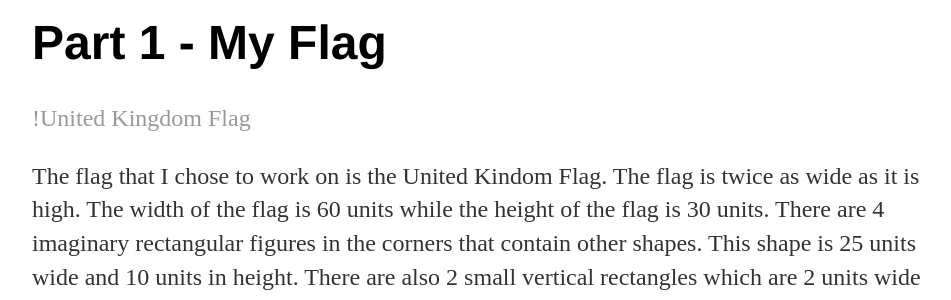
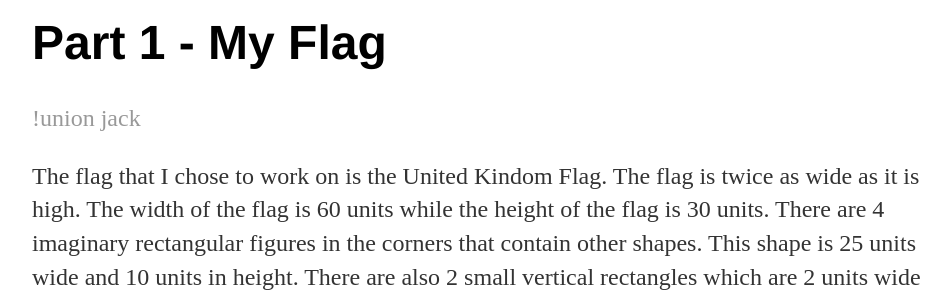
Before and after one commit to Jerimyp1996/Jerimyp1996.github.io, a Jekyll site: the page built from _posts/2018-12-07-weekly-reflection.md, in a window 1280 px wide. Shown: the part 248-548 px from the top of the page, without its empty margins (160-1111 px from the left). Built offline with Jekyll 4.4.1, drawn with Linux system fonts in a browser that asks for light colours.

Commit message:
Update 2018-12-07-weekly-reflection.md

```diff
--- a/_posts/2018-12-07-weekly-reflection.md
+++ b/_posts/2018-12-07-weekly-reflection.md
@@ -7,6 +7,6 @@
 # Part 1 - My Flag
 
 
-[!United Kingdom Flag](/images/United Kingdom Flag.png)
+[!union jack](/images/union jack.png)
 
  The flag that I chose to work on is the United Kindom Flag. The flag is twice as wide as it is high. The width of the flag is 60 units while the height of the flag is 30 units. There are 4 imaginary rectangular figures in the corners that contain other shapes. This shape is 25 units wide and 10 units in height. There are also 2 small vertical rectangles which are 2 units wide each. In the middle of the flag, there is a big red rectangle which is 6 units wide. There are many different shapes on the flag such as triangles, rectangles and an odd shape that looks likle a rectangle that was slightly cut off wiht something sharp at the end of it. These can be thought about as different layers on top of each other. One way you can look at the flag is that it has a white background wiht different colored shapes on top. Since all the shapes are seperated, the flag can be thought of as having two layers. The white background and the shapes on top of it. The Union Jack Flag (United Kindom Flag) Consists of the colors, Dark blue, Dark Red and white.
```
